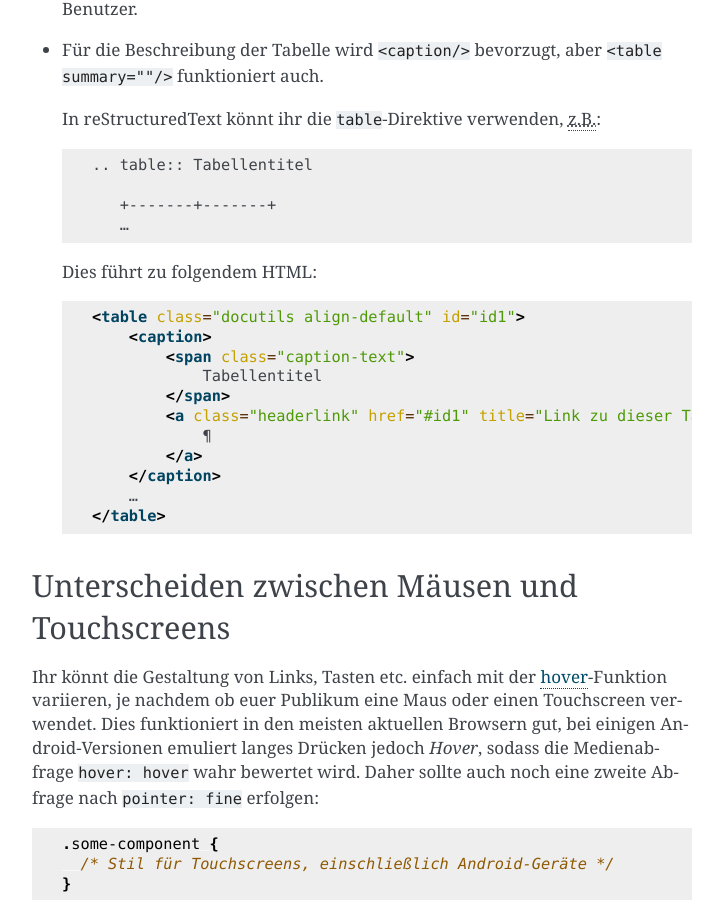
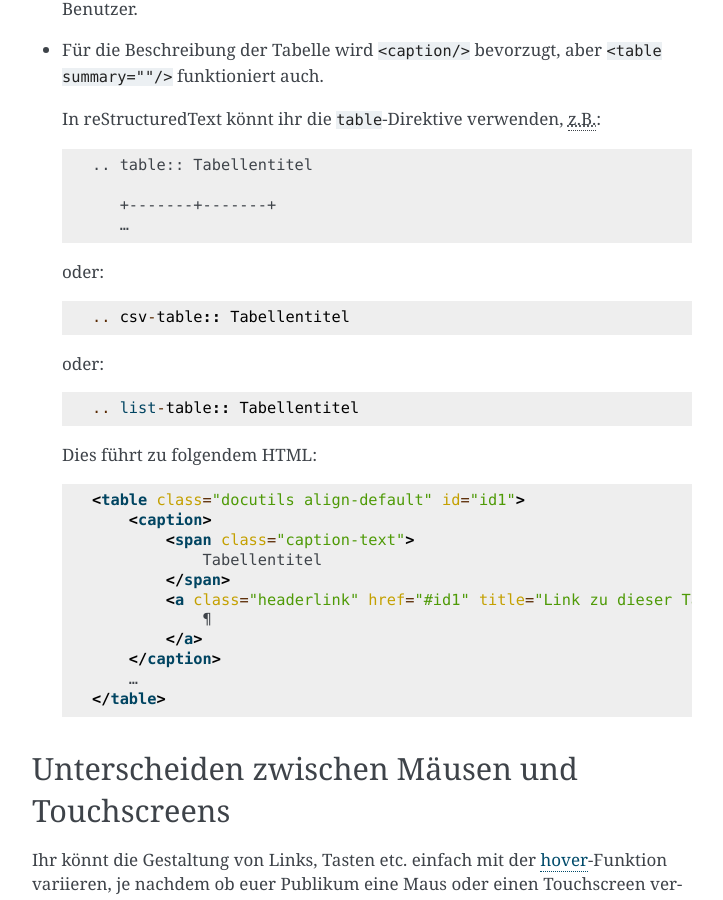
Before and after one commit to cusyio/cusy-design-system, a Sphinx documentation site: the page built from docs/accessibility/developers.rst, in a window 1280 px wide and 900 px high, scrolled down 2474 px. Shown: the whole window, without its empty margins (388-1111 px from the left). Built offline with Sphinx 7.4.7, drawn with Linux system fonts in a browser that asks for light colours.

Commit message:
Add csv- and list-table

```diff
--- a/docs/accessibility/developers.rst
+++ b/docs/accessibility/developers.rst
@@ -124,6 +124,14 @@ Zugängliche Tabellen
 
        +-------+-------+
        …
+
+  oder::
+
+    .. csv-table:: Tabellentitel
+
+  oder::
+
+    .. list-table:: Tabellentitel
 
   Dies führt zu folgendem HTML:
 
```
